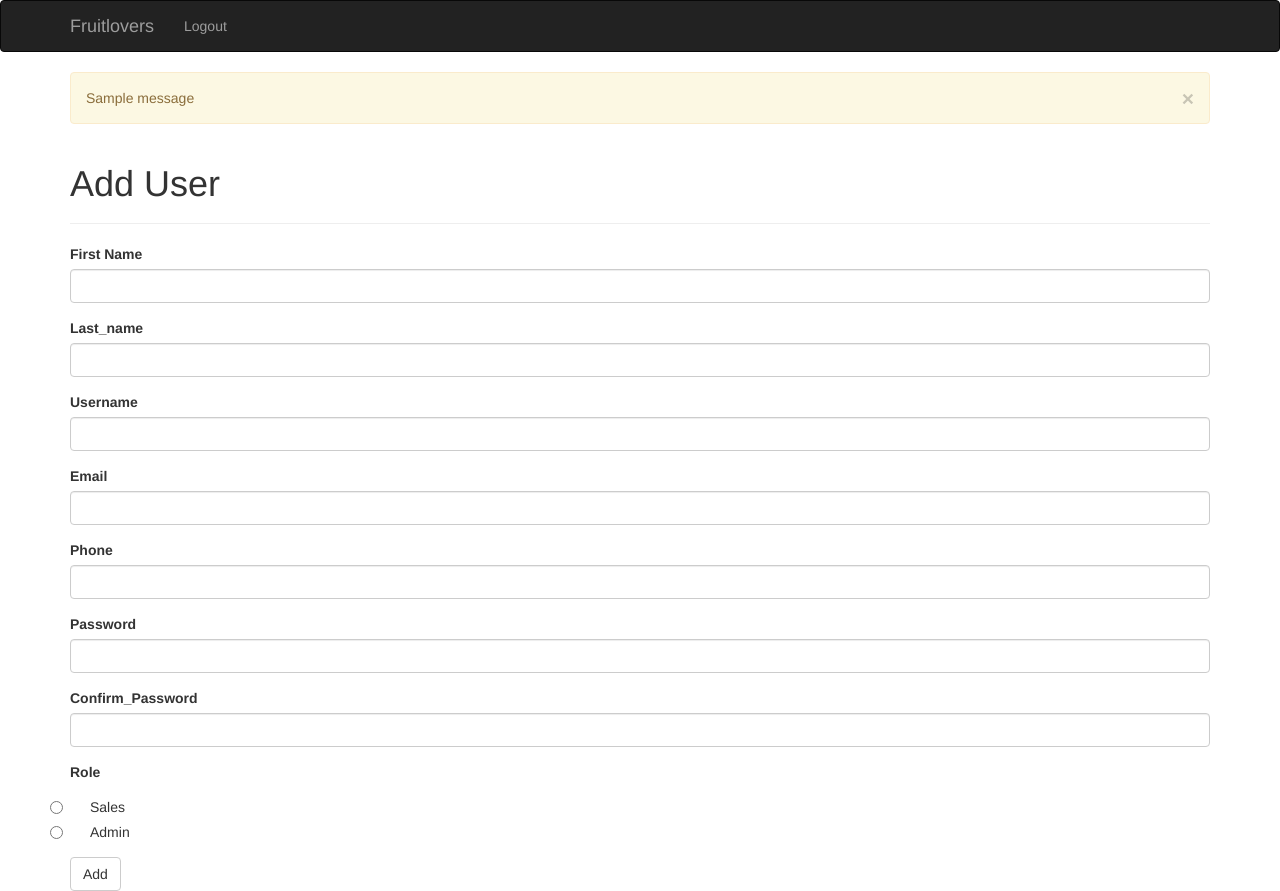
After one commit to chidi-godwin/fruitlovers, a Flask app: page /admin/add_user in a window 1280 px wide. The commit adds this page. Run offline with Flask 2, Linux system fonts and the light colour scheme; tables that the repository leaves empty hold one stand-in row (values such as "Sample post"); one stand-in notice (Sample message) is shown; some libraries are stand-ins or nearby versions.

Commit message:
working admin backed

```diff
--- a/app/__init__.py
+++ b/app/__init__.py
@@ -29,6 +29,6 @@ def create_app(config_name):
     app.register_blueprint(main_bp)
 
     from .admin import bp as admin_bp
-    app.register_blueprint(admin_bp)
+    app.register_blueprint(admin_bp, url_prefix='/admin')
 
     return app
--- a/app/admin/forms.py
+++ b/app/admin/forms.py
@@ -1,5 +1,6 @@
 from flask_wtf import FlaskForm
-from wtforms import StringField, PasswordField, SubmitField, FloatField, SelectField, DateField, RadioField, ValidationError
+from wtforms import StringField, PasswordField, SubmitField, FloatField, SelectField, RadioField, ValidationError
+from wtforms.fields.html5 import DateField
 from wtforms.validators import DataRequired, Length, Email, EqualTo
 from app.models import User
 
@@ -19,8 +20,8 @@ class AddUserForm(FlaskForm):
     password = PasswordField('Password', validators=[DataRequired(), Length(min=8)])
     confirm_password = PasswordField(
         'Confirm_Password', validators=[EqualTo('password', 'password doesn\'t match')])
-    role = RadioField('Role', validators=DataRequired(), choices=[('Sales', 'Sales'), ('Admin', 'Admin')])
-    submit = SubmitField('Create')
+    role = RadioField('Role', validators=[DataRequired()], choices=[('Sales', 'Sales'), ('Admin', 'Admin')])
+    submit = SubmitField('Add')
 
     def validate_username(self, username):
 
@@ -35,9 +36,11 @@ class AddUserForm(FlaskForm):
             raise ValidationError('Please use a different email address.')
 
 class DiscountForm(FlaskForm):
+    code = StringField('Code', validators=[DataRequired()])
+
     amount_percentage = FloatField(
         'Amount/Percentage', validators=[DataRequired()])
     code_type = SelectField('Code Type', validators=[DataRequired()], choices=[
                             ('Percentage', 'Percentage'), ('Amount', 'Amount')])
-    expiry_date = DateField('Expiration Date', validators=(DataRequired()))
+    expiry_date = DateField('Expiration Date', validators=[DataRequired()])
     submit = SubmitField('Create Discount')
--- a/app/admin/routes.py
+++ b/app/admin/routes.py
@@ -0,0 +1,78 @@
+from app.admin import bp
+from .forms import AddUserForm, LoginForm, DiscountForm
+from app import db
+from flask import render_template, redirect, url_for, flash, request
+from app.models import User, Discount
+from flask_login import current_user, login_user, logout_user
+from werkzeug.urls import url_parse
+
+@bp.route('/', methods=['GET', 'POST'])
+@bp.route('/login', methods=['GET', 'POST'])
+def login():
+    if current_user.is_authenticated and current_user.role == 'Admin':
+        return redirect(url_for('admin.dashboard'))
+    form = LoginForm()
+    if form.validate_on_submit():
+        user = User.query.filter_by(username=form.username.data).first()
+        print(user)
+        if user is not None:
+            if not user.role.role == 'Admin':
+                flash('You\'re not an admin. Login here')
+                return redirect(url_for('auth.login'))
+            if not user.check_password(form.password.data):
+                flash('Invalid username or password')
+                return redirect(url_for('admin.login'))
+            login_user(user)
+            next_page = request.args.get('next')
+            if not next_page or url_parse(next_page).netloc != '':
+                next_page = url_for('admin.dashboard')
+            return redirect(next_page)
+    return render_template('admin/login.html', form=form)
+
+
+
+@bp.route('/add_user', methods=['GET', 'POST'])
+def add_user():
+    form = AddUserForm()
+    if form.validate_on_submit():
+        user = User(
+            first_name=form.first_name.data,
+            last_name=form.last_name.data,
+            email=form.email.data,
+            username=form.username.data,
+            phone=form.username.data
+        )
+        user.set_password(form.password.data)
+        db.session.add(user)
+        db.session.commit()
+        flash('Registration Successfull')
+        return redirect(url_for('admin.add_user'))
+    return render_template('admin/add_user.html', form=form)
+
+@bp.route('/discount', methods=['GET', 'POST'])
+def discount():
+    form = DiscountForm()
+    if form.validate_on_submit():
+        discount = Discount(
+            code = form.code.data,
+            code_type = form.code_type.data,
+            expiry_date = form.expiry_date.data,
+            rate = form.amount_percentage.data
+        )
+        try:
+            db.session.add(discount)
+            db.session.commit()
+        except:
+            db.session.rollback()
+        flash('Discount Registered')
+        return redirect(url_for('admin.discount'))
+    return render_template('admin/discount.html', form=form)
+
+@bp.route('/logout')
+def logout():
+    logout_user()
+    return redirect(url_for('admin.login'))
+
+@bp.route('/dashboard')
+def dashboard():
+    return render_template('admin/dashboard.html')
--- a/app/models.py
+++ b/app/models.py
@@ -49,12 +49,12 @@ class Discount(db.Model):
     __tablename__ = 'discounts'
     id = db.Column(db.Integer, primary_key=True)
     code = db.Column(db.String(64), nullable=False, unique=True)
+    code_type = db.Column(db.String(64), nullable=False)
     rate = db.Column(db.Float)
-    amount = db.Column(db.Float)
     expiry_date = db.Column(db.Date)
 
     def __repr__(self):
-        return f"<Dicount {self.code}>"
+        return f"<Discount {self.code}>"
 
 
 @login.user_loader
--- /dev/null
+++ b/app/templates/admin/add_user.html
@@ -0,0 +1,16 @@
+{% extends 'base.html' %}
+{% import 'bootstrap/wtf.html' as wtf %}
+
+
+{% block title %}
+    Fruitlovers - Admin Add User
+{% endblock title %}
+
+
+
+{% block page_content %}
+    <div class="page-header">
+        <h1>Add User</h1>
+    </div>
+    {{ wtf.quick_form(form) }}
+{% endblock page_content %}
--- /dev/null
+++ b/app/templates/base.html
@@ -0,0 +1,44 @@
+{% extends 'bootstrap/base.html' %}
+
+
+{% block title %}
+Fruitlovers
+{% endblock title %}
+
+
+{% block navbar %}
+<div class="navbar navbar-inverse" role="navigation">
+    <div class="container">
+        <div class="navbar-header">
+            <button type="button" class="navbar-toggle" data-toggle="collapse" data-target=".navbar-collapse">
+                <span class="sr-only">Toggle navigation</span>
+                <span class="icon-bar"></span>
+                <span class="icon-bar"></span>
+                <span class="icon-bar"></span>
+            </button>
+            <a class="navbar-brand" href="{{ url_for('main.index') }}">Fruitlovers</a>
+        </div>
+        <div class="navbar-collapse collapse">
+            <ul class="nav navbar-nav">
+                {% block logout %}
+                <li><a href="{{ url_for('auth.logout') }}">Logout</a></li>
+                {% endblock logout %}
+            </ul>
+        </div>
+    </div>
+</div>
+{% endblock navbar %}
+
+{% block content %}
+<div class="container">
+
+    {% for message in get_flashed_messages() %}
+        <div class="alert alert-warning">
+            <button type="button" class="close" data-dismiss="alert">&times</button>
+            {{ message }}
+        </div>
+    {% endfor %}
+
+    {% block page_content %}{% endblock %}
+</div>
+{% endblock %}
--- a/fruitlover.py
+++ b/fruitlover.py
@@ -1,9 +1,9 @@
 from app import db, create_app
-from app.models import User
+from app.models import User, Discount, Role, Product
 import os
 
 app = create_app(os.getenv('FLASK_CONFIG', 'default'))
 
 @app.shell_context_processor
 def make_shell_context():
-    return dict(db=db, User=User)
+    return dict(db=db, User=User, Role=Role, Product=Product, Discount=Discount)
```
Also changed, not shown: app/auth/routes.py (+4 -3 lines), app/populate.py (added, +37 -0 lines), app/templates/admin/dashboard.html (+15 -0 lines), app/templates/admin/discount.html (added, +16 -0 lines), app/templates/admin/login.html (+29 -0 lines), app/templates/auth/login.html (+10 -19 lines), app/templates/auth/register.html (+10 -10 lines), app/templates/index.html (+8 -1 lines), migrations/versions/0e6f1f89cb1b_.py (added, +28 -0 lines), migrations/versions/ba2f3819c520_.py (added, +50 -0 lines), app/templates/admin/register.html (deleted).
